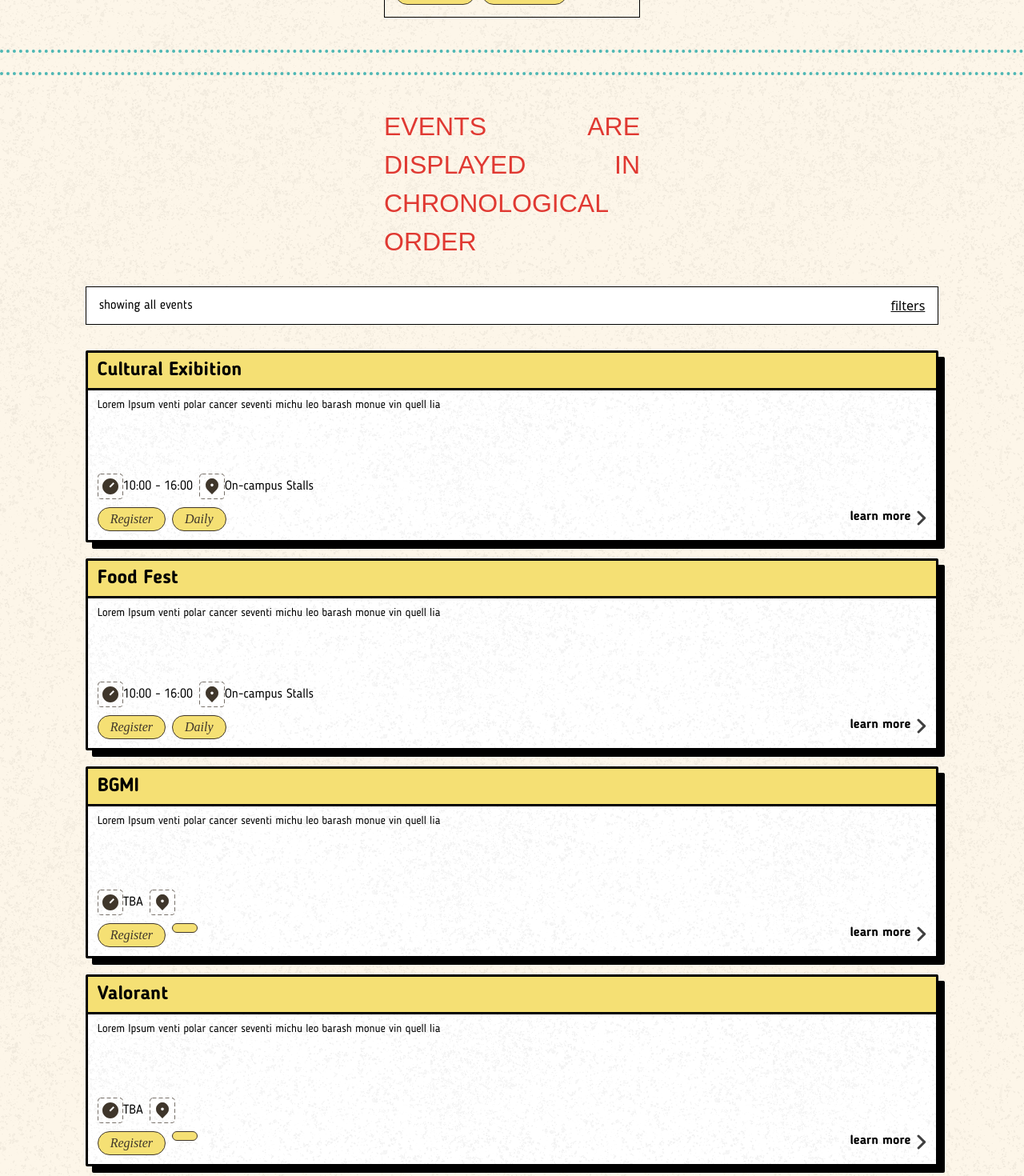
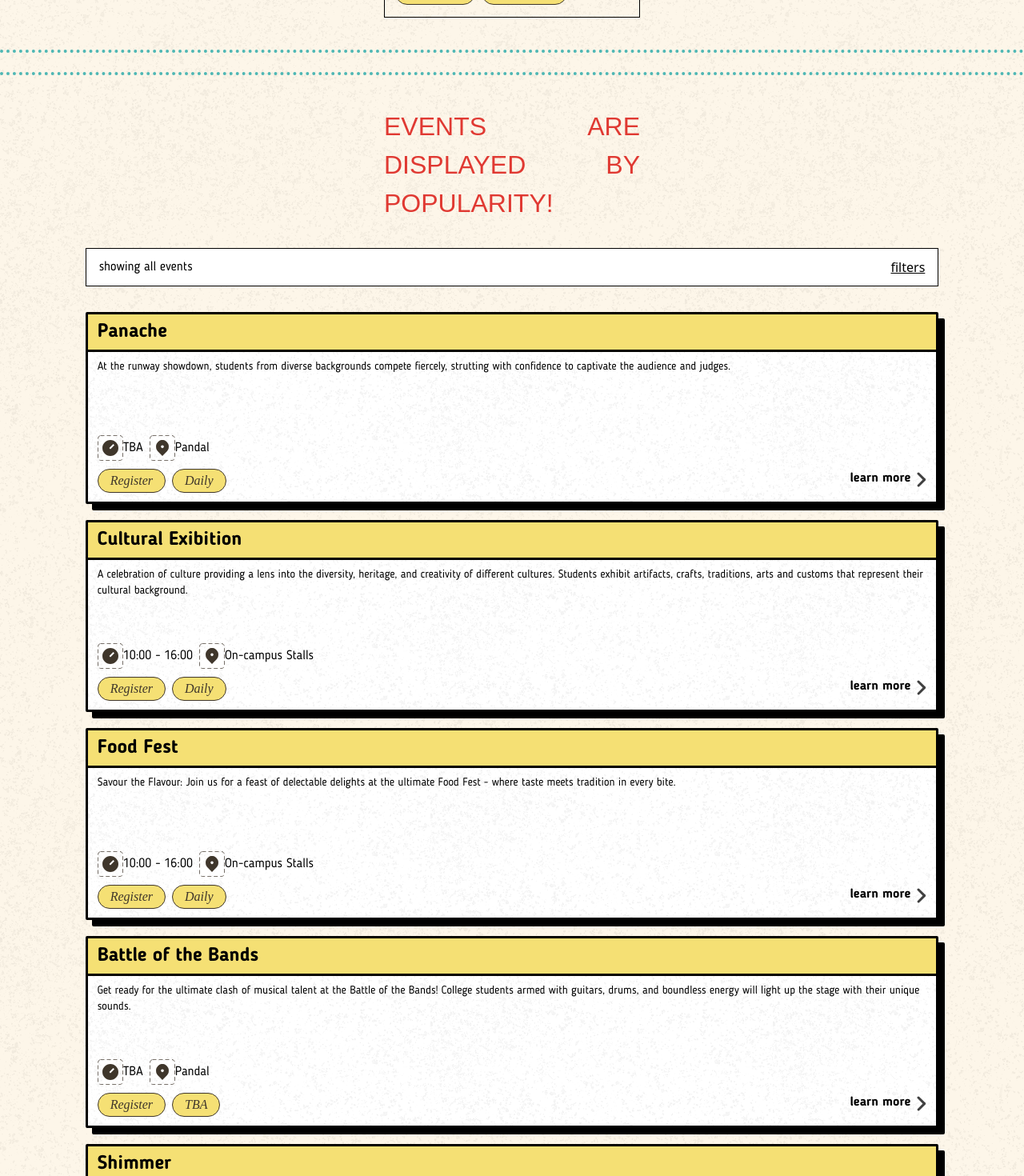
Before and after one commit to shishirnitm/Shishir-2k24-Web, a Next.js app: page /events in a window 1280 px wide. Shown: the part 560-2030 px from the top of the page at 80% size. Built offline with nearby package versions, Linux system fonts and the light colour scheme; a web font is replaced by a local one.

Commit message:
Fixed Bugs

```diff
--- a/app/events/page.js
+++ b/app/events/page.js
@@ -3,9 +3,18 @@ import "./events.css";
 import EventCard from "./components/eventCard";
 export default function Events() {
   const allEvents = [
+    {eName:"Panache",
+    eDesc:"At the runway showdown, students from diverse backgrounds compete fiercely, strutting with confidence to captivate the audience and judges.",
+    eTime:"TBA",
+    eDay:"Daily",
+    eVenue:"Pandal",
+    eType:"Register",
+    eRule:"https://docs.google.com/document/d/1pvjSEPHQi8cI_tFzj9ZV1_fAgLYLXSGf-e7xpfzEsAQ" ,
+    eLink:"https://docs.google.com/forms/d/1-AsqBBHDRzm7qyZwLiJH82wVu1hZaRPi3Bu01cS9Kw4"},
+
 
     {eName:"Cultural Exibition",
-    eDesc:"Lorem Ipsum venti polar cancer seventi michu leo barash monue vin quell lia",
+    eDesc:"A celebration of culture providing a lens into the diversity, heritage, and creativity of different cultures. Students exhibit artifacts, crafts, traditions, arts and customs that represent their cultural background.",
     eTime:"10:00 - 16:00",
     eDay:"Daily",
     eVenue:"On-campus Stalls",
@@ -15,15 +24,31 @@ export default function Events() {
 
 
     {eName:"Food Fest",
-    eDesc:"Lorem Ipsum venti polar cancer seventi michu leo barash monue vin quell lia",
+    eDesc:"Savour the Flavour: Join us for a feast of delectable delights at the ultimate Food Fest - where taste meets tradition in every bite.",
     eTime:"10:00 - 16:00",
     eDay:"Daily",
     eVenue:"On-campus Stalls",
     eType:"Register",
-    eType:"Register",
     eRule:"https://drive.google.com/file/d/1v0fw7EkJeM_g-q0QYhTrm9AhP1rhAjhw/view?usp=drive_link" ,
     eLink:"https://docs.google.com/forms/d/e/1FAIpQLSczwSLtkojjFykl5C_XUmaMMElk4SM44Y5vhmwfQUa_rzd4aA/viewform?usp=sf_link"},
 
+
+    {eName:"Battle of the Bands",
+    eDesc:"Get ready for the ultimate clash of musical talent at the Battle of the Bands! College students armed with guitars, drums, and boundless energy will light up the stage with their unique sounds.",
+    eTime:"TBA",
+    eDay:"TBA",
+    eVenue:"Pandal",
+    eType:"Register",
+    eRule:"https://docs.google.com/document/d/19ujbhvh-RWhsT7PhAAA6LQ_MXHrPZQ-QrzX7reswLBQ/edit?usp=drive_link" ,
+    eLink:"https://docs.google.com/forms/d/1edCZy1w6DyS7v489WJLtzP69cISXiF3OO39mW-g0zAs"},
+
+
+    {eName:"Shimmer",
+    eDesc:"Freshers bring youthful energy and creativity to the stage, showcasing their individuality with nervous excitement. Dressed to impress in trendy outfits, they exude confidence, each aiming to leave a lasting impression.",
+    eTime:"TBA",
+    eType:"Register",
+    eRule:"https://drive.google.com/file/d/11Dkl8qWrK-T09EnJvXC8udV_23M7Mi4f/view?usp=drive_link" ,
+    eLink:""},
 
     {eName:"BGMI",
     eDesc:"Lorem Ipsum venti polar cancer seventi michu leo barash monue vin quell lia",
@@ -39,30 +64,6 @@ export default function Events() {
     eType:"Register",
     eRule:"https://drive.google.com/file/d/1uToud7TRkrAikPY4ADTjOs9prnfm3-nd/view?usp=drive_link" ,
     eLink:"https://docs.google.com/forms/d/1LAeVQh-WPL2qxJroKADj0ps8cuqM_Nn2VTE8Zbe7NX0"},
-
-
-    {eName:"Battle of the Bands",
-    eDesc:"Lorem Ipsum venti polar cancer seventi michu leo barash monue vin quell lia",
-    eTime:"TBA",
-    eType:"Register",
-    eRule:"https://docs.google.com/document/d/19ujbhvh-RWhsT7PhAAA6LQ_MXHrPZQ-QrzX7reswLBQ/edit?usp=drive_link" ,
-    eLink:"https://docs.google.com/forms/d/1edCZy1w6DyS7v489WJLtzP69cISXiF3OO39mW-g0zAs"},
-
-
-    {eName:"Panache",
-    eDesc:"At the runway showdown, students from diverse backgrounds compete fiercely, strutting with confidence to captivate the audience and judges.",
-    eTime:"TBA",
-    eType:"Register",
-    eRule:"https://docs.google.com/document/d/1pvjSEPHQi8cI_tFzj9ZV1_fAgLYLXSGf-e7xpfzEsAQ" ,
-    eLink:"https://docs.google.com/forms/d/1-AsqBBHDRzm7qyZwLiJH82wVu1hZaRPi3Bu01cS9Kw4"},
-
-
-    {eName:"Shimmer",
-    eDesc:"Freshers bring youthful energy and creativity to the stage, showcasing their individuality with nervous excitement. Dressed to impress in trendy outfits, they exude confidence, each aiming to leave a lasting impression.",
-    eTime:"TBA",
-    eType:"Register",
-    eRule:"https://drive.google.com/file/d/11Dkl8qWrK-T09EnJvXC8udV_23M7Mi4f/view?usp=drive_link" ,
-    eLink:""},
 
 
     {eName:"Krigg",
@@ -100,7 +101,7 @@ export default function Events() {
         </div>
         <div className="border-dotted border-y-4 border-[#4EB7B4] w-full h-8 mt-10"></div>
         <div className="flex justify-center font-bernier text-justify text-[#E03932] text-[32px] w-5/6 mt-10">
-            <div className="w-80">EVENTS ARE DISPLAYED IN CHRONOLOGICAL ORDER</div>
+            <div className="w-80">EVENTS ARE DISPLAYED BY POPULARITY!</div>
         </div>
         <div className="flex border-[1px] border-black bg-white w-5/6 h-12 my-8 px-4 items-center">
           <div className=" w-1/2 font-blogger">showing all events</div>
```
